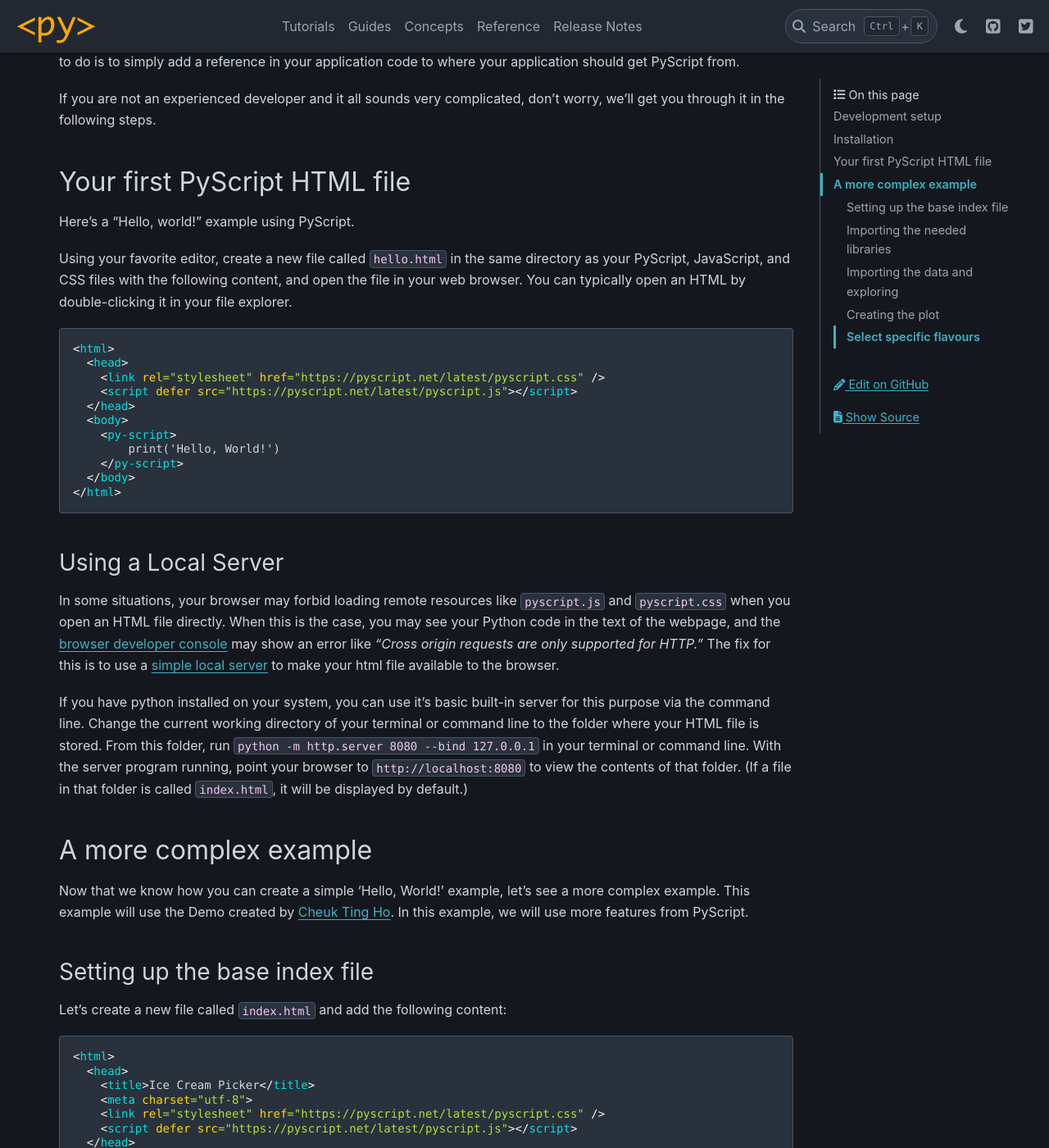
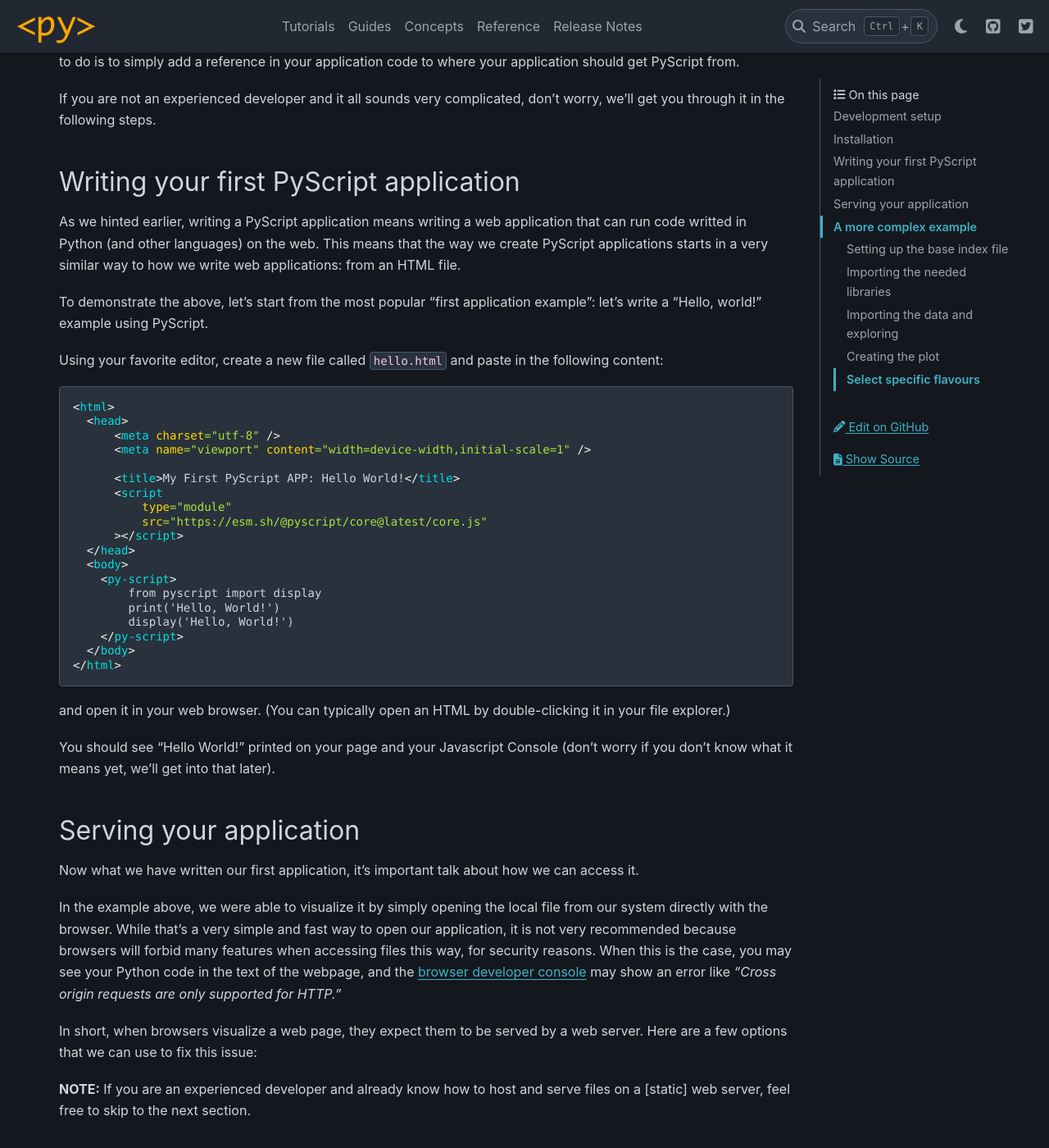
Before and after one commit to pyscript/pyscript, a Sphinx documentation site: the page built from docs/tutorials/getting-started.md, in a window 1280 px wide and 1400 px high, scrolled down 688 px. Shown: the whole window at 82% size. Built offline with Sphinx 7.4.7 and the PyData theme 0.15.4, drawn with Linux system fonts in a browser that asks for light colours; some of the changed text lies outside the part shown.

Commit message:
simplify getting started first application and serving application paragraphs

````diff
--- a/docs/tutorials/getting-started.md
+++ b/docs/tutorials/getting-started.md
@@ -26,38 +26,77 @@
 
 If you are not an experienced developer and it all sounds very complicated, don't worry, we'll get you through it in the following steps.
 
-## Your first PyScript HTML file
+## Writing your first PyScript application
 
-Here's a "Hello, world!" example using PyScript.
+As we hinted earlier, writing a PyScript application means writing a web application that can run code writted in Python (and other languages)
+on the web. This means that the way we create PyScript applications starts in a very similar way to how we write web applications: from an
+HTML file.
 
-Using your favorite editor, create a new file called `hello.html` in
-the same directory as your PyScript, JavaScript, and CSS files with the
-following content, and open the file in your web browser. You can typically
-open an HTML by double-clicking it in your file explorer.
+To demonstrate the above, let's start from the most popular "first application example": let's write a "Hello, world!"
+example using PyScript.
+
+Using your favorite editor, create a new file called `hello.html` and paste in the following content:
 
 ```html
 <html>
   <head>
-    <link rel="stylesheet" href="https://pyscript.net/latest/pyscript.css" />
-    <script defer src="https://pyscript.net/latest/pyscript.js"></script>
+      <meta charset="utf-8" />
+      <meta name="viewport" content="width=device-width,initial-scale=1" />
+
+      <title>My First PyScript APP: Hello World!</title>
+      <script
+          type="module"
+          src="https://esm.sh/@pyscript/core@latest/core.js"
+      ></script>
   </head>
   <body>
     <py-script>
+        from pyscript import display
         print('Hello, World!')
+        display('Hello, World!')
     </py-script>
   </body>
 </html>
 ```
 
+and open it in your web browser. (You can typically
+open an HTML by double-clicking it in your file explorer.)
+
+You should see "Hello World!" printed on your page and your Javascript Console (don't worry if
+you don't know what it means yet, we'll get into that later).
+
+## Serving your application
+
+Now what we have written our first application, it's important talk about how we can access it.
+
+In the example above, we were able to visualize it by simply opening the local file from our
+system directly with the browser. While that's a very simple and fast way to open our application,
+it is not very recommended because browsers will forbid many features when accessing files this way,
+for security reasons. When this is the case, you may see your Python code in the text of the webpage,
+and the [browser developer console](https://balsamiq.com/support/faqs/browserconsole/) may show an
+error like *"Cross origin requests are only supported for HTTP."*
+
+In short, when browsers visualize a web page, they expect them to be served by a
+web server. Here are a few options that we can use to fix this issue:
+
+**NOTE:** If you are an experienced developer and already know how to host and serve files on a [static]
+web server, feel free to skip to the next section.
+
 ### Using a Local Server
 
-In some situations, your browser may forbid loading remote resources like `pyscript.js` and `pyscript.css` when you open an HTML file directly. When this is the case, you may see your Python code in the text of the webpage, and the [browser developer console](https://balsamiq.com/support/faqs/browserconsole/) may show an error like *"Cross origin requests are only supported for HTTP."* The fix for this is to use a [simple local server](https://developer.mozilla.org/en-US/docs/Learn/Common_questions/Tools_and_setup/set_up_a_local_testing_server) to make your html file available to the browser.
+A very common fix for this is to use a [simple local server](https://developer.mozilla.org/en-US/docs/Learn/Common_questions/Tools_and_setup/set_up_a_local_testing_server) to make your html file available to the browser.
 
-If you have python installed on your system, you can use it's basic built-in server for this purpose via the command line. Change the current working directory of your terminal or command line to the folder where your HTML file is stored. From this folder, run `python -m http.server 8080 --bind 127.0.0.1` in your terminal or command line. With the server program running, point your browser to `http://localhost:8080` to view the contents of that folder. (If a file in that folder is called `index.html`, it will be displayed by default.)
+
+If you have python installed on your system, you can use it's basic built-in server for this purpose via the command line.
+Change the current working directory of your terminal or command line to the folder where your HTML file is stored.
+From this folder, run `python -m http.server 8080 --bind 127.0.0.1` in your terminal or command line. With the server
+program running, point your browser to `http://localhost:8080` to view the contents of that folder. (If a file in
+that folder is called `index.html`, it will be displayed by default.)
 
 ## A more complex example
 
-Now that we know how you can create a simple 'Hello, World!' example, let's see a more complex example. This example will use the Demo created by [Cheuk Ting Ho](https://github.com/Cheukting). In this example, we will use more features from PyScript.
+Now that we know how you can create a simple 'Hello, World!' example, let's see a more complex example.
+This example will use the Demo created by [Cheuk Ting Ho](https://github.com/Cheukting). In this example, we will use more features from PyScript.
 
 ### Setting up the base index file
 
````
